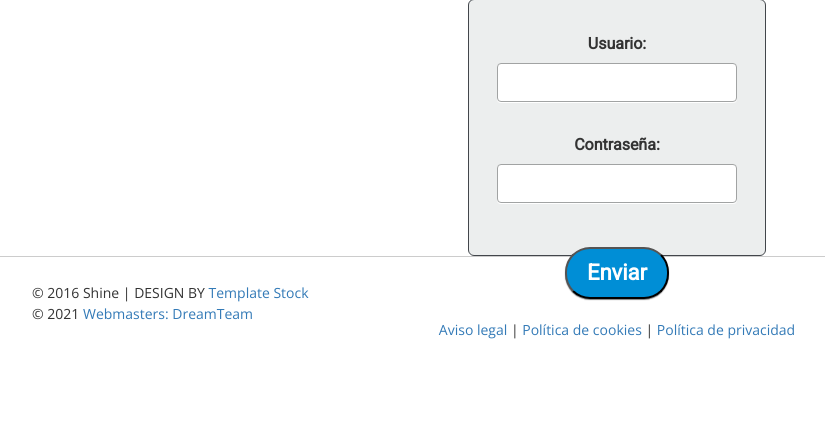
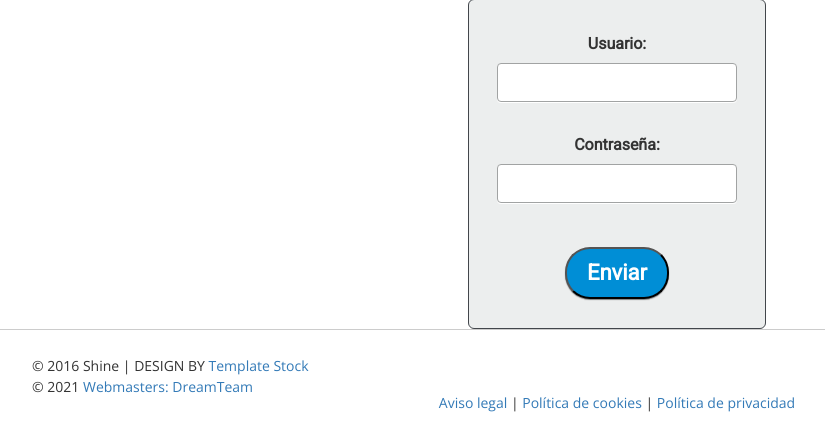
Before and after one commit to practicaproISPC/grupo-5-g5, a PHP site: page /adminloggin.php in a window 1280 px wide. Shown: the part 503-936 px from the top of the page, without its empty margins (23-848 px from the left). Before the commit the page ends 842 px from the top, so only its background shows below. Run offline with PHP 8.4, Linux system fonts and the light colour scheme; some libraries are stand-ins or nearby versions.

Commit message:
arreglo espaciado botón logginAdmin

```diff
--- a/css/styleLoggin.css
+++ b/css/styleLoggin.css
@@ -6,7 +6,7 @@ body { background-image: radial-gradient( cover, rgba(92,100,111,1) 0%,rgba(31,3
   background: #eceeee;
   border: 1px solid #42464b;
   border-radius: 6px;
-  height: 257px;
+  height: 330px;
   margin: 20px auto 0;
   width: 298px;
 }
```
